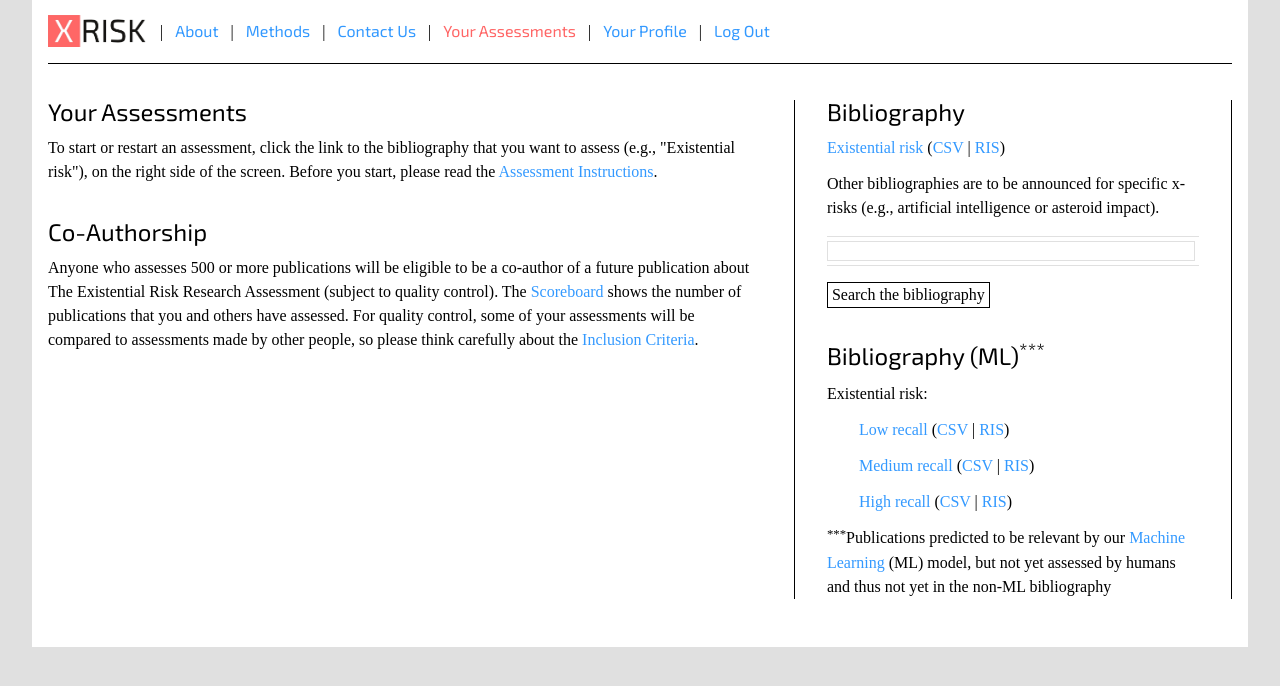
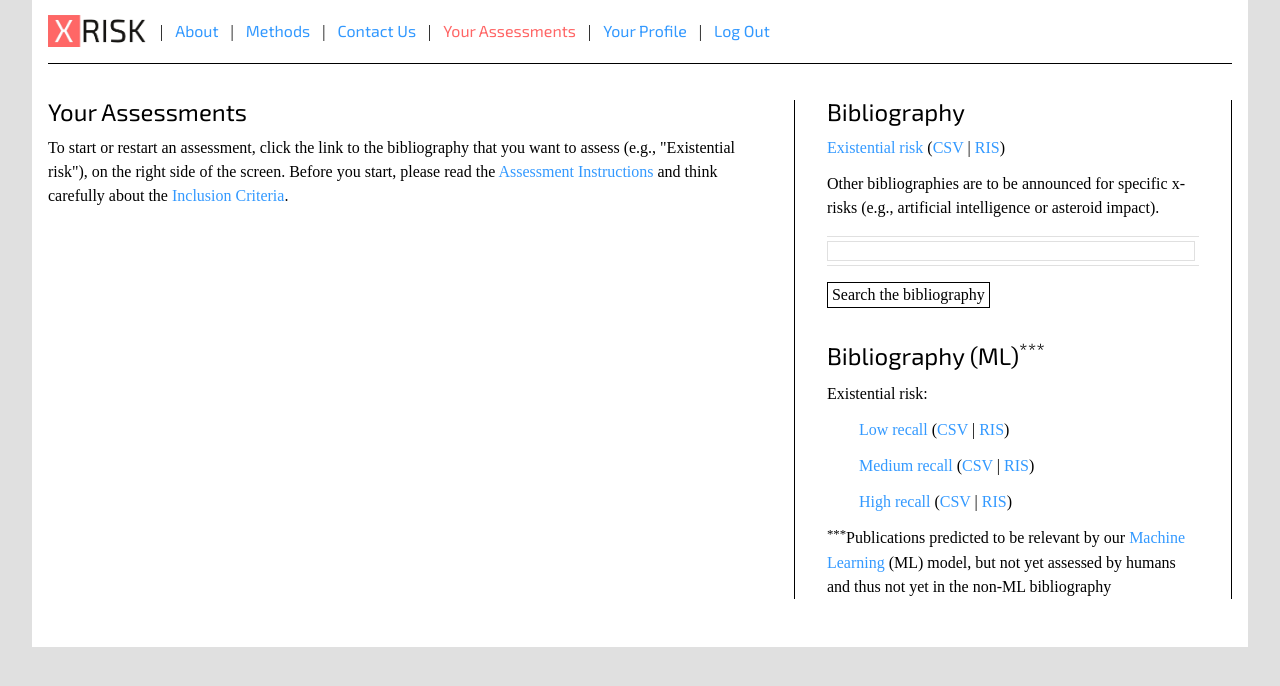
Before and after one commit to gormshackelford/x-risk, a Django app: a page that uses engine/templates/engine/your_assessments.html in a window 1280 px wide. Shown: the part 17-703 px from the top of the page. Run offline with Django 3.2, Linux system fonts and the light colour scheme; the visitor is signed in with stand-in values (Sample User, id 1); some web fonts are replaced.

Commit message:
Removed incentivetext (manuscript written with co-authors)

```diff
--- a/engine/templates/engine/scoreboard.html
+++ b/engine/templates/engine/scoreboard.html
@@ -13,7 +13,7 @@
 
   <h1>Scoreboard</h1>
 
-  <p>Anyone who assesses 500 or more publications will be eligible to be a co-author of a future publication about The Existential Risk Research Assessment (subject to quality control). We expect that it will take you 1-2 workdays to assess 500 publications. However, the more you assess, the more helpful it will be, and the higher up the list of authors your name will be placed. For quality control, some of your assessments will be compared to assessments made by other people, so please think carefully about the <a href="{% url 'methods' %}"> Inclusion Criteria</a>.</p>
+  <p>The more publications you assess, the more data we will have for machine learning. For quality control, your assessments will be compared to assessments made by other people, so please think carefully about the <a href="{% url 'methods' %}"> Inclusion Criteria</a>.</p>
 
   <table>
     <tr>
--- a/engine/templates/engine/your_assessments.html
+++ b/engine/templates/engine/your_assessments.html
@@ -15,10 +15,11 @@
 {% block content %}
 
 <h1>Your Assessments</h1>
-<p>To start or restart an assessment, click the link to the bibliography that you want to assess (e.g., "Existential risk"), on the right side of the screen. Before you start, please read the <a href="{% url 'instructions' %}">Assessment Instructions</a>.</p>
-
-<h1>Co-Authorship</h1>
-<p>Anyone who assesses 500 or more publications will be eligible to be a co-author of a future publication about The Existential Risk Research Assessment (subject to quality control). The <a href="{% url 'scoreboard' %}">Scoreboard</a> shows the number of publications that you and others have assessed. For quality control, some of your assessments will be compared to assessments made by other people, so please think carefully about the <a href="{% url 'methods' %}"> Inclusion Criteria</a>.</p>
+<p>To start or restart an assessment, click the link to the bibliography that
+  you want to assess (e.g., "Existential risk"), on the right side of the
+  screen. Before you start, please read the <a href="{% url 'instructions' %}">
+  Assessment Instructions</a> and think carefully about the
+  <a href="{% url 'methods' %}"> Inclusion Criteria</a>.</p>
 
 {% endblock %}
 
```
